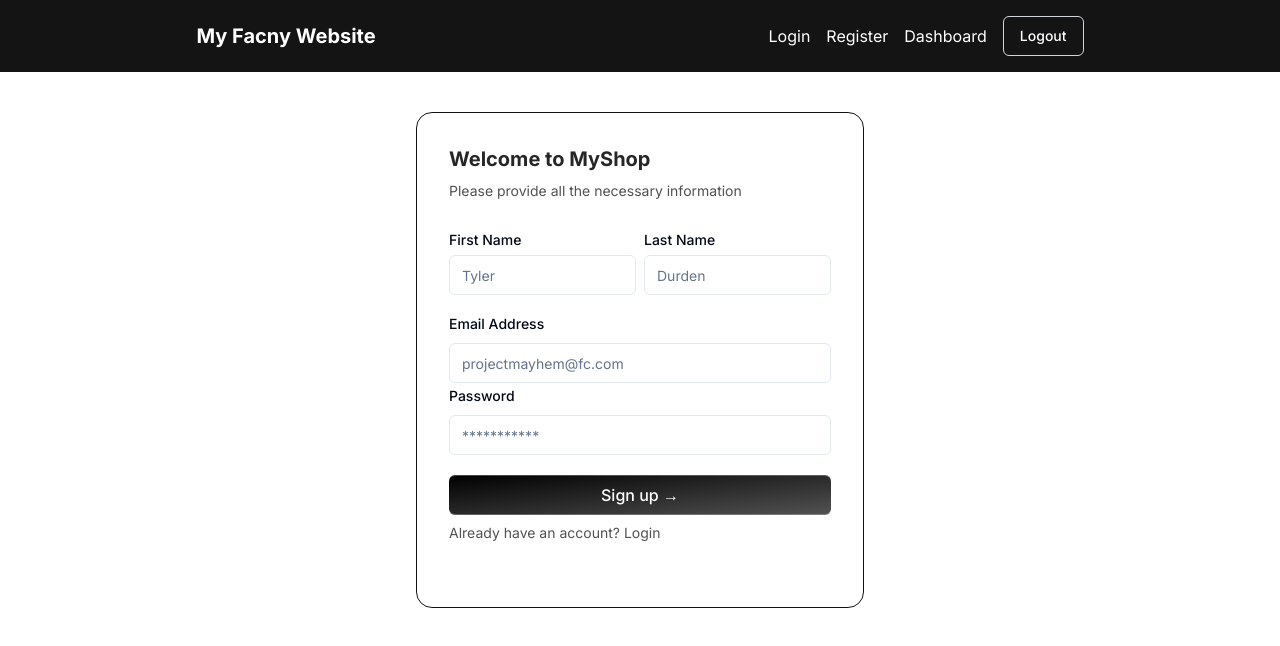
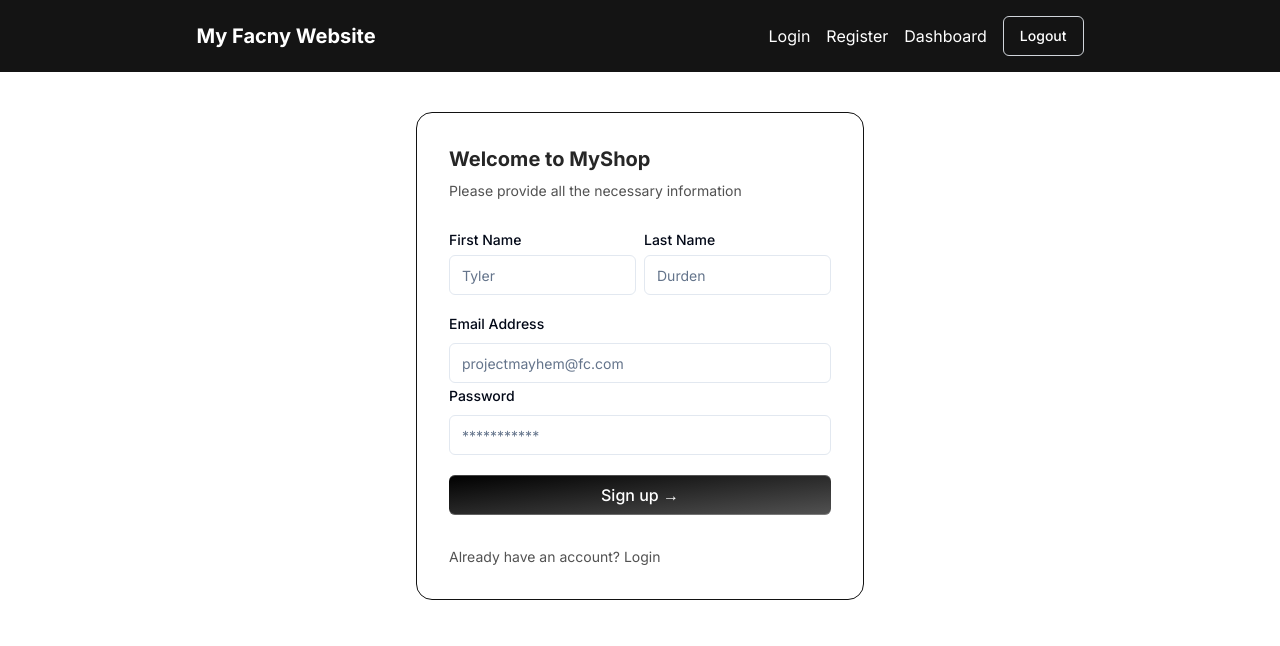
Before and after one commit to sikandermukhtar/nextAuth, a Next.js app: page /register in a window 1280 px wide. Shown: the top 646 px of the page. Built offline with nearby package versions, Linux system fonts and the light colour scheme.

Commit message:
UI changes

```diff
--- a/src/app/register/page.tsx
+++ b/src/app/register/page.tsx
@@ -62,10 +62,10 @@ export default async function Register(){
                     Sign up &rarr;
                 </button>
 
-                <p className="text-neutral-600 text-sm max-w-sm mt-2 dark:text-neutral-300">
-                    Already have an account? <Link href="/login">Login</Link>
+            </form>
+                <p className="text-neutral-600 text-sm max-w-sm dark:text-neutral-300">
+                    Already have an account? <Link href="/login" className='hover:underline'>Login</Link>
                 </p>
-            </form>
         </div>
     );
 }
```
